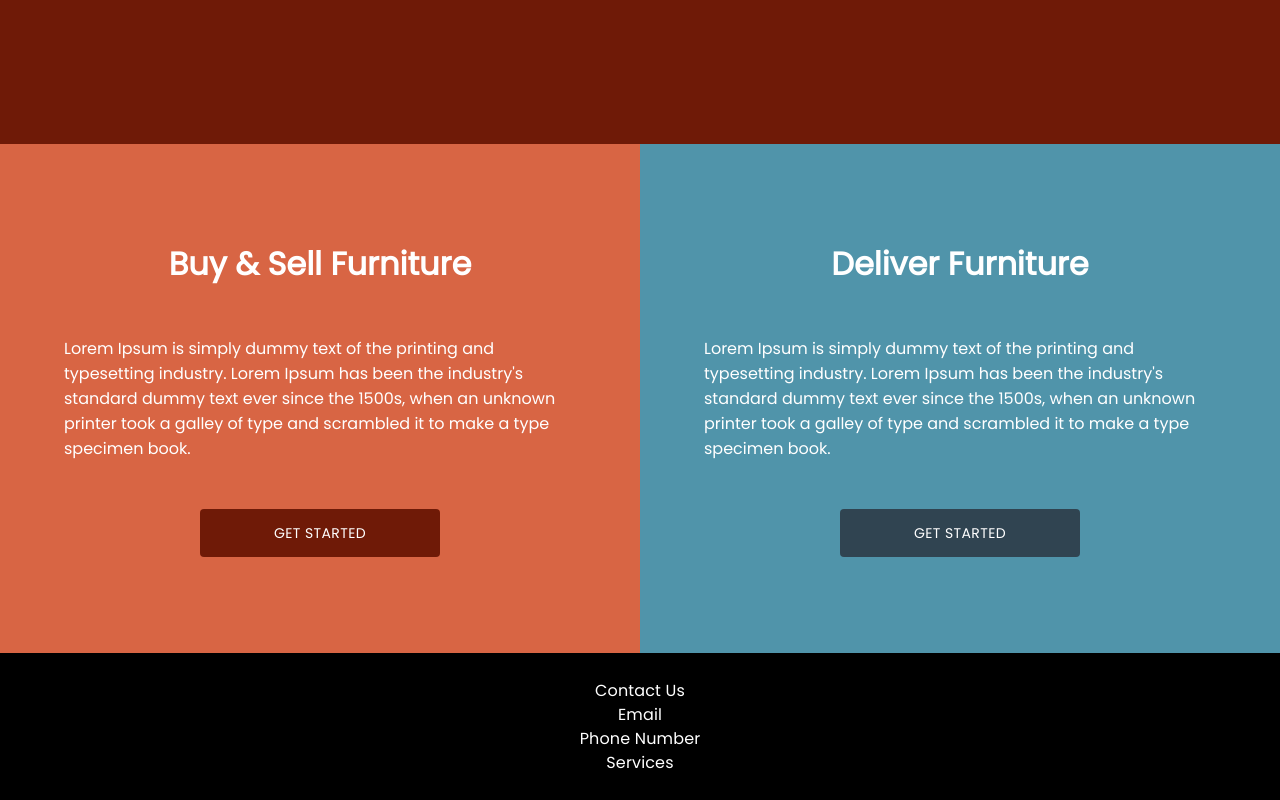
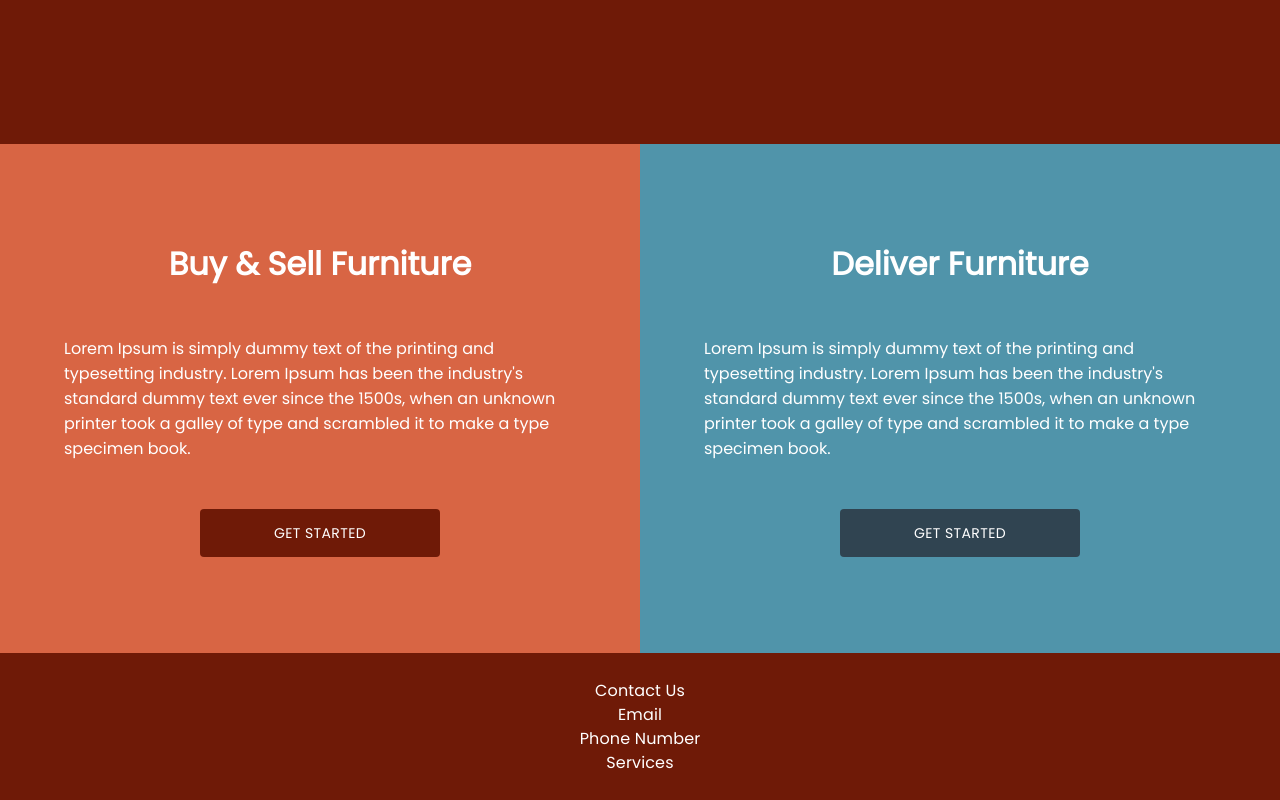
Before and after one commit to AhmadNourelddine/furnifuture, a React (Create React App) app: page / in a window 1280 px wide. Shown: the part 368-1168 px from the top of the page. Built offline with nearby package versions, Linux system fonts and the light colour scheme.

Commit message:
changed footer bg color

```diff
--- a/src/components/footer/index.js
+++ b/src/components/footer/index.js
@@ -13,7 +13,7 @@ const Footer = ()=>{
     }
 
     return(
-        <div style={{ width:"100%", backgroundColor:"black", color:"white"}}>
+        <div style={{ width:"100%", backgroundColor:"#6F1A07", color:"white"}}>
            <div style={{padding:"2%", display:"flex", flexDirection:"column", justifyContent:"center", alignItems:"center"}}>
            <Typography onClick={navigateContactUs} id="contact-us">Contact Us</Typography>
             <Typography>Email</Typography>
```
